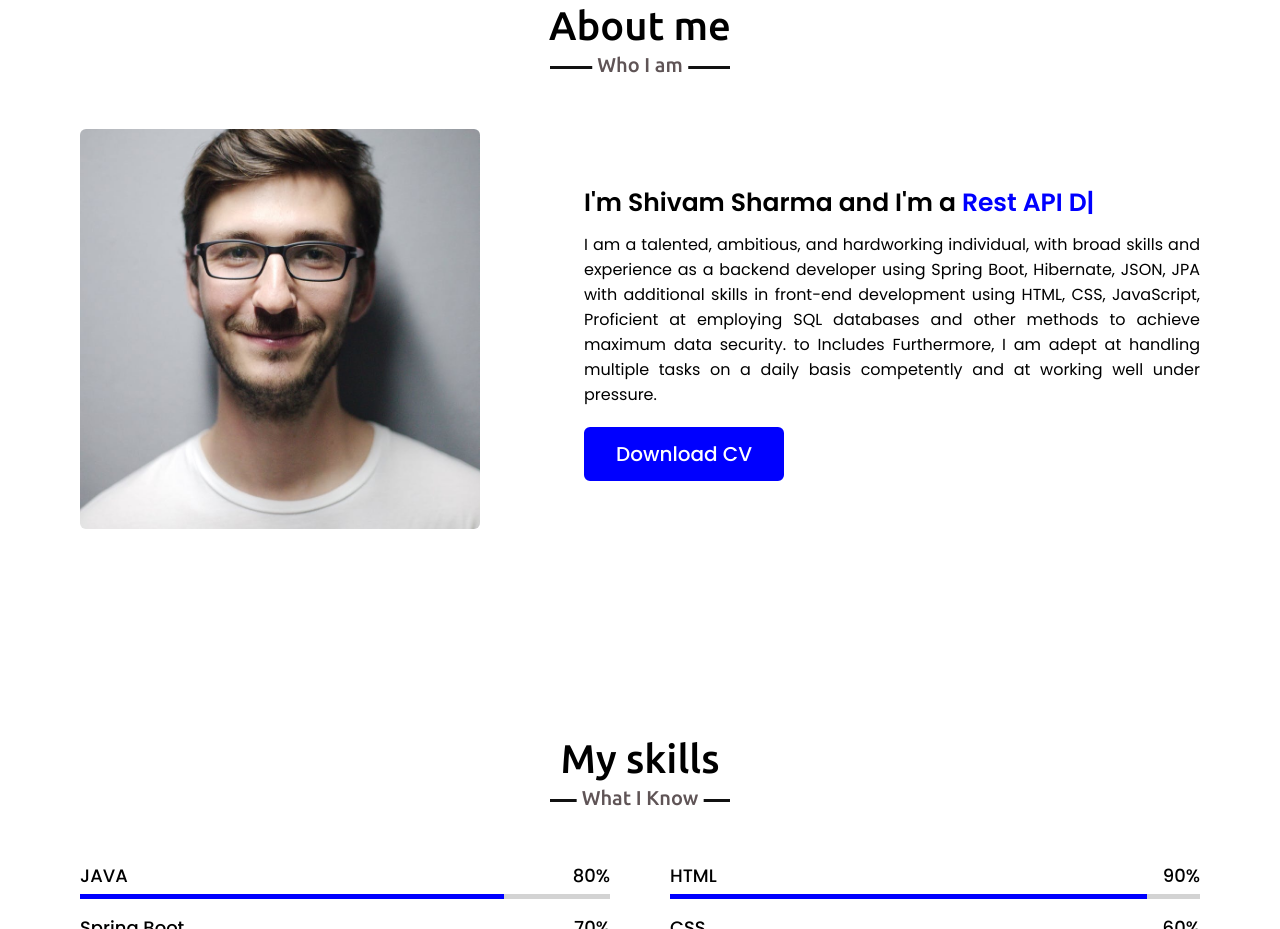
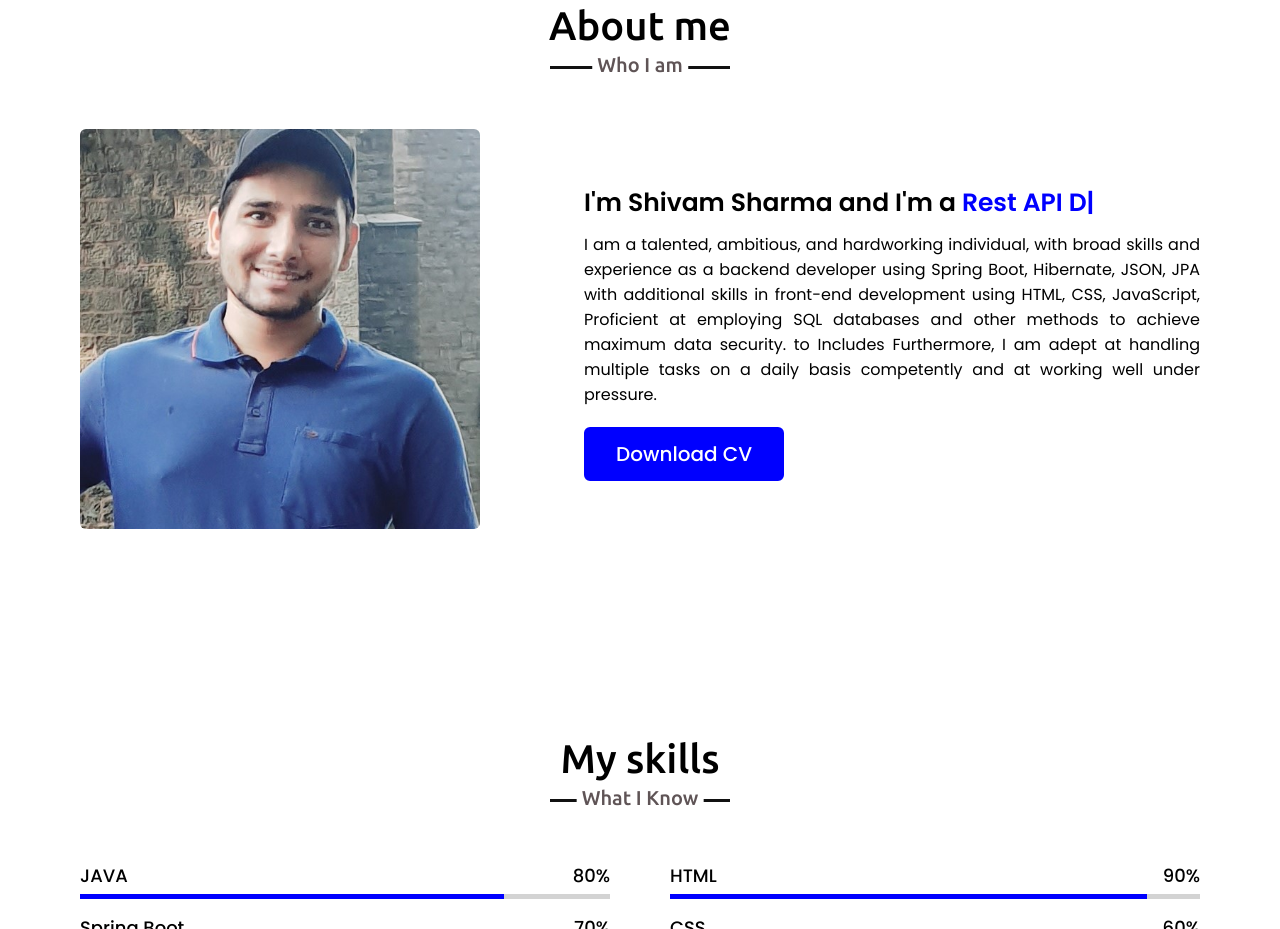
Before and after one commit to Shivam5197/ShivamSharma.github.io, a plain HTML site: page index.html in a window 1280 px wide. Shown: the part 897-1826 px from the top of the page. Drawn offline with nearby package versions, Linux system fonts and the light colour scheme.

Commit message:
Add files via upload

```diff
--- a/index.html
+++ b/index.html
@@ -53,7 +53,7 @@
             <h2 class="title">About me</h2>
             <div class="about-content">
                 <div class="column left">
-                    <img src="images/profile-1.jpeg" alt="">
+                    <img src="images/profile.jpg" alt="">
                 </div>
                 <div class="column right">
                     <div class="text">I'm Shivam Sharma and I'm a <span class="typing-2"></span></div>
```
Also changed, not shown: images/profile.jpg (added).
